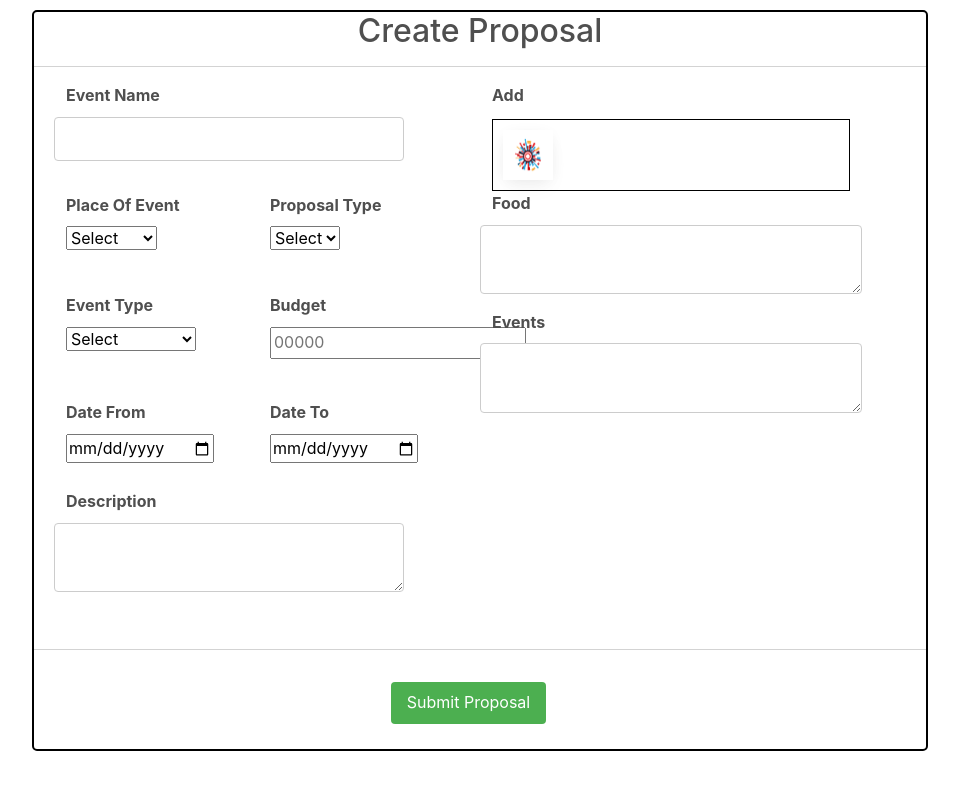
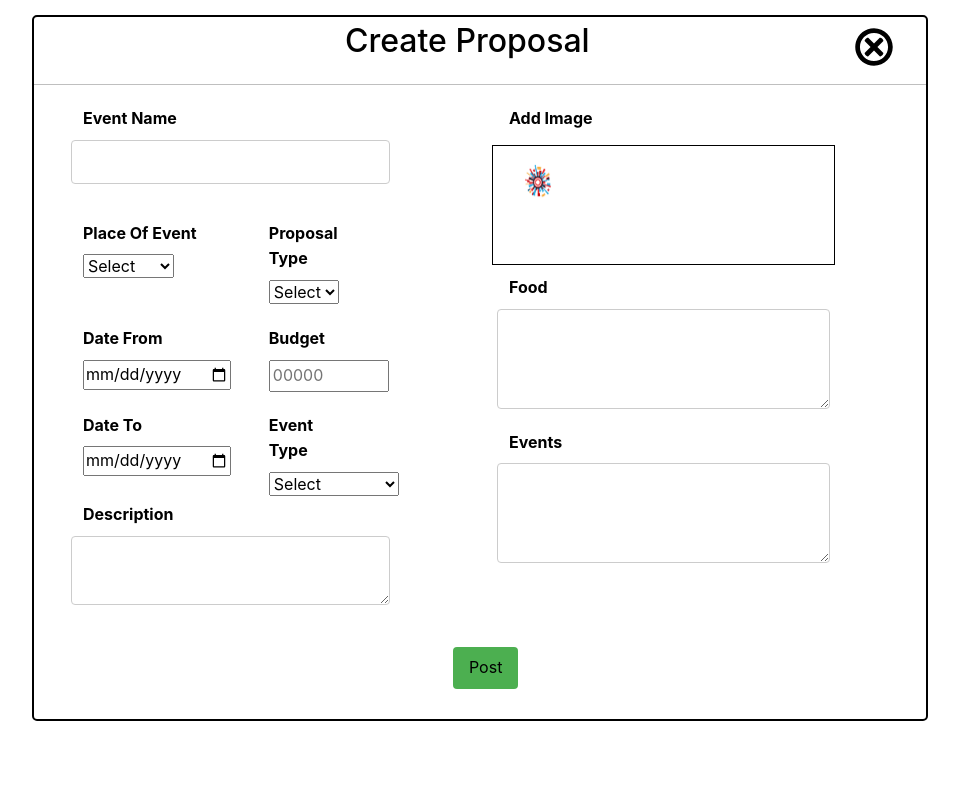
Before and after one commit to munnashah8709/EVENTPROPOSAL, a React (Create React App) app in the folder eventapp/: page /CreateProposal in a window 1280 px wide. Shown: the top 790 px of the page, without its empty margins (160-1119 px from the left). Built offline with nearby package versions, Linux system fonts and the light colour scheme.

Commit message:
delete branch

```diff
--- a/eventapp/src/Components/Proposals/CreateProposal.js
+++ b/eventapp/src/Components/Proposals/CreateProposal.js
@@ -1,5 +1,7 @@
 import React, { useEffect, useRef, useState } from "react";
 import { useNavigate } from "react-router-dom";
+
+import { GiCancel } from "react-icons/gi";
 import "./createProposal.css";
 
 const CreateProposal = () => {
@@ -16,77 +18,89 @@ const CreateProposal = () => {
   const [food, setFood] = useState("");
   const [events, setEvents] = useState("");
   const [url, setUrl] = useState("");
-const navigate =useNavigate()
-  useEffect(()=>{
-    if(url){
-      fetch("http://localhost:8080/createProposal",{
-        method:"post",
-        headers:{"Content-Type":"application/json",
-        "Authorization":"Bearer "+localStorage.getItem("jwt")
+  const navigate = useNavigate();
+  useEffect(() => {
+    if (url) {
+      fetch("http://localhost:8080/createProposal", {
+        method: "post",
+        headers: {
+          "Content-Type": "application/json",
+          Authorization: "Bearer " + localStorage.getItem("jwt"),
         },
-        body:JSON.stringify({
+        body: JSON.stringify({
           eventName: eventName,
-        place:place,
-        proposalType:proposalType,
-        eventType:eventType,
-        budget:budget,
-        date_from:dateFrom,
-        date_to:dateTo,
-        description:description,
-        albums:url,
-        food:food,
-        events:events,
+          place: place,
+          proposalType: proposalType,
+          eventType: eventType,
+          budget: budget,
+          date_from: dateFrom,
+          date_to: dateTo,
+          description: description,
+          albums: url,
+          food: food,
+          events: events,
+        }),
       })
-    })
-    .then(res=>res.json())
-    .then(data=>{
-        if(data.error){
-    alert(data.error)
-        }else{
-        alert("post saved")
-        navigate("/Vendor_Dashboard")
+        .then((res) => res.json())
+        .then((data) => {
+          if (data.error) {
+            alert(data.error);
+          } else {
+            alert("post saved");
+            navigate("/Vendor_Dashboard");
           }
         })
-    .catch(error=>{
-        console.log(error)
+        .catch((error) => {
+          console.log(error);
+        });
+    }
+  }, [url]);
+  const postImage = () => {
+    const data = new FormData();
+    data.append("file", image);
+    data.append("upload_preset", "Event-Proposal");
+    data.append("cloud_name", "dfqxuq3qn");
+    fetch("https://api.cloudinary.com/v1_1/dfqxuq3qn/image/upload", {
+      method: "post",
+      body: data,
     })
-
-    }
-    },[url])
-  const postImage=()=>{
-    const data=new FormData();
-    data.append("file",image);
-    data.append("upload_preset","Event-Proposal");
-    data.append("cloud_name","dfqxuq3qn");
-    fetch("https://api.cloudinary.com/v1_1/dfqxuq3qn/image/upload",{
-        method:"post",
-        body:data
+      .then((res) => res.json())
+      .then((data) => {
+        setUrl(data.url);
       })
-    .then(res=>res.json())
-    .then(data=>{setUrl(data.url)})
-    .catch(error=>{console.log(error)})
-
-}
-
+      .catch((error) => {
+        console.log(error);
+      });
+  };
 
   const loadfile = (event) => {
-    var output = document.getElementById('output');
+    var output = document.getElementById("output");
     var imgs = output.files.length;
     for (let i = 0; i < imgs; i++) {
       var urls = URL.createObjectURL(event.target.files[i]);
-      document.getElementById("galeria").innerHTML += '<img src="' + urls + '">';
+      document.getElementById("galeria").innerHTML +=
+        '<img src="' + urls + '">';
     }
-  }
+  };
   const handleclick = () => {
-    hiddenInputFile.current.click()
-  }
+    hiddenInputFile.current.click();
+  };
 
+  const backToVendorDasboard = () => {
+    navigate("/Vendor_Dashboard");
+  };
 
   return (
     <>
       <div className="C-proposal_container">
-        <div>
-          <h2 style={{ textAlign: "center" }}>Create Proposal</h2>
+        <div className="row">
+          <div className="col-4"></div>
+          <div className="col-4">
+            <h2>Create Proposal</h2>
+          </div>
+          <div className="col-4">
+            <GiCancel className="cancelBtn" onClick={backToVendorDasboard} />
+          </div>
         </div>
         <hr></hr>
         <div className="row">
@@ -122,7 +136,7 @@ const navigate =useNavigate()
               <div className="col-1"></div>
               <div className="col-5">
                 <label htmlFor="">Proposal Type</label>
-                <br />
+
                 <select
                   id="code-select"
                   onChange={(e) => {
@@ -135,10 +149,48 @@ const navigate =useNavigate()
                 </select>
               </div>
             </div>
-            <br></br>
 
             <div className="row" style={{ marginLeft: "20px" }}>
               <div className="col-6">
+                <label htmlFor="dateFrom">Date From</label>
+                <input
+                  type="date"
+                  id="dateFrom"
+                  value={dateFrom}
+                  onChange={(event) => setDateFrom(event.target.value)}
+                  required
+                />
+              </div>
+              <div className="col-1"></div>
+
+              <div className="col-3">
+                <label htmlFor="budget">Budget</label>
+                <input
+                  type="number"
+                  placeholder="00000"
+                  onChange={(e) => {
+                    setBudget(e.target.value);
+                  }}
+                  value={budget}
+                  style={{ width: "120px" }}
+                />
+              </div>
+            </div>
+
+            <div className="row" style={{ marginLeft: "20px" }}>
+              <div className="col-6">
+                <label htmlFor="dateTo">Date To</label>
+                <input
+                  type="date"
+                  id="dateTo"
+                  value={dateTo}
+                  onChange={(event) => setDateTo(event.target.value)}
+                  required
+                />
+              </div>
+
+              <div className="col-1"></div>
+              <div className="col-4">
                 <label htmlFor="eventType">Event Type</label>
                 <select
                   id="code-select"
@@ -154,76 +206,53 @@ const navigate =useNavigate()
                   <option value="Engagement">Engagement</option>
                 </select>
               </div>
-
-              <div className="col-1"></div>
-
-              <div className="col-3">
-                <label htmlFor="budget">Budget</label>
-                <input type="number" placeholder="00000" onChange = {(e)=>{setBudget(e.target.value)}} value={budget}/>
             </div>
-            </div>
-
-            <br></br>
-
-            <div className="row" style={{ marginLeft: "20px" }}>
-              <div className="col-4">
-                <label htmlFor="dateFrom">Date From</label>
-                <input
-                  type="date"
-                  id="dateFrom"
-                  value={dateFrom}
-                  onChange={(event) => setDateFrom(event.target.value)}
-                  required
-                />
-              </div>
-              <div className="col-3"></div>
-
-              <div className="col-3">
-                <label htmlFor="dateTo">Date To</label>
-                <input
-                  type="date"
-                  id="dateTo"
-                  value={dateTo}
-                  onChange={(event) => setDateTo(event.target.value)}
-                  required
-                />
-              </div>
-            </div>
- <br></br>
-
 
             <div className="row" style={{ marginLeft: "20px" }}>
               <label htmlFor="description">Description</label>
               <textarea
                 id="description"
                 value={description}
-                onChange={(event) =>setDescription(event.target.value)}
+                onChange={(event) => setDescription(event.target.value)}
               ></textarea>
             </div>
-
-
-            <br></br>
           </div>
 
           <div className="col-1"></div>
 
           <div class="col-5">
             <div className="row">
-              <label htmlFor="albums" onClick={handleclick}>Add</label>
-              <input id="output" className="fileinp" multiple type="file" accept="image/*" onChange={(e) => { loadfile(e); setImage(e.target.files[0]) }} ref={hiddenInputFile} style={{ display: "none" }} />
+              <label htmlFor="albums" onClick={handleclick}>
+                Add Image
+              </label>
+              <input
+                id="output"
+                className="fileinp"
+                multiple
+                type="file"
+                accept="image/*"
+                onChange={(e) => {
+                  loadfile(e);
+                  setImage(e.target.files[0]);
+                }}
+                ref={hiddenInputFile}
+                style={{ display: "none" }}
+              />
             </div>
-
             <div class="imgcontainer">
-            <div class="card"  id="galeria" style={{width:"50px", height:"50px"}}>
-            <img  style={{width:"50px", height:"50px"}} src={require("../../image/logo.png")} alt=""></img>
+              <div id="galeria" style={{ width: "50px", height: "50px" }}>
+                <img
+                  style={{ width: "50px", height: "50px" }}
+                  src={require("../../image/logo.png")}
+                  alt=""
+                ></img>
               </div>
             </div>
-
-
 
             <div className="row">
               <label htmlFor="food">Food</label>
               <textarea
+                className="textares"
                 id="description"
                 value={food}
                 onChange={(event) => setFood(event.target.value)}
@@ -233,18 +262,28 @@ const navigate =useNavigate()
             <div className="row">
               <label htmlFor="events">Events</label>
               <textarea
+                className="textares"
                 id="description"
                 value={events}
-                onChange={(event) =>setEvents(event.target.value)}
+                onChange={(event) => setEvents(event.target.value)}
               ></textarea>
             </div>
-
           </div>
         </div>
 
-        <hr></hr>
-        <button type="submit" style={{marginLeft:"40%"}} onClick={()=>postImage()}>Submit Proposal</button>
-        <br></br>
+        <div className="row">
+          <div className="col-4"></div>
+          <div className="col-4">
+            <button
+              type="submit"
+              style={{ marginLeft: "40%" }}
+              onClick={() => postImage()}
+            >
+              Post
+            </button>
+          </div>
+          <div className="col-4"></div>
+        </div>
         <br></br>
       </div>
     </>
--- a/eventapp/src/Components/Proposals/UpdateProposal.js
+++ b/eventapp/src/Components/Proposals/UpdateProposal.js
@@ -1,9 +1,9 @@
 import React, { useEffect, useRef, useState } from "react";
 import { useLocation, useNavigate } from "react-router-dom";
 import "./createProposal.css";
+import { GiCancel } from "react-icons/gi";
 
-const Upadateproposal = () => {
-
+const CreateProposal = () => {
   const hiddenInputFile = useRef(null);
   const [image, setImage] = useState([]);
   const [eventName, setEventName] = useState("");
@@ -17,64 +17,79 @@ const Upadateproposal = () => {
   const [food, setFood] = useState("");
   const [events, setEvents] = useState("");
   const [url, setUrl] = useState("");
+  const navigate = useNavigate();
 
-  const location=useLocation();
-  const id=location.state.updatedetails._id;
+  const location = useLocation();
+  const id = location.state.updatedetails._id;
 
-const navigate =useNavigate()
-  useEffect(()=>{
-    if(url){
-      fetch(`http://localhost:8080/update/${id}`,{
-        method:"put",
-        headers:{"Content-Type":"application/json",
-        "Authorization":"Bearer "+localStorage.getItem("jwt")
-           },
-        body:JSON.stringify({
-        eventName: eventName,
-        place:place,
-        proposalType:proposalType,
-        eventType:eventType,
-        budget:budget,
-        date_from:dateFrom,
-        date_to:dateTo,
-        description:description,
-        albums:url,
-        food:food,
-        events:events,
+  useEffect(() => {
+    if (url) {
+      fetch(`http://localhost:8080/update/${id}`, {
+        method: "put",
+        headers: {
+          "Content-Type": "application/json",
+          Authorization: "Bearer " + localStorage.getItem("jwt"),
+        },
+        body: JSON.stringify({
+          eventName: eventName,
+          place: place,
+          proposalType: proposalType,
+          eventType: eventType,
+          budget: budget,
+          date_from: dateFrom,
+          date_to: dateTo,
+          description: description,
+          albums: url,
+          food: food,
+          events: events,
+        }),
+      })
+        .then((res) => res.json())
+        .then((data) => {
+          if (data.error) {
+            alert(data.error);
+          } else {
+            alert("post saved");
+            navigate("/Vendor_Dashboard");
+          }
         })
+        .catch((error) => {
+          console.log(error);
+        });
+    }
+  }, [url]);
+  const postImage = () => {
+    const data = new FormData();
+    data.append("file", image);
+    data.append("upload_preset", "Event-Proposal");
+    data.append("cloud_name", "dfqxuq3qn");
+    fetch("https://api.cloudinary.com/v1_1/dfqxuq3qn/image/upload", {
+      method: "post",
+      body: data,
     })
-    .then(res=>res.json())
-    .then(data=>{
-        if(data.error){
-    alert(data.error)
-        }else{
-        alert("post saved")
-        navigate("/Vendor_Dashboard")
-      }
-    })
-    .catch(error=>{
-        console.log(error)
-    })
+      .then((res) => res.json())
+      .then((data) => {
+        setUrl(data.url);
+      })
+      .catch((error) => {
+        console.log(error);
+      });
+  };
 
+  const loadfile = (event) => {
+    var output = document.getElementById("output");
+    var imgs = output.files.length;
+    for (let i = 0; i < imgs; i++) {
+      var urls = URL.createObjectURL(event.target.files[i]);
+      document.getElementById("galeria").innerHTML +=
+        '<img src="' + urls + '">';
     }
-    },[url])
-  const postImage=()=>{
-    const data=new FormData();
-    data.append("file",image);
-    data.append("upload_preset","Event-Proposal");
-    data.append("cloud_name","dfqxuq3qn");
-    fetch("https://api.cloudinary.com/v1_1/dfqxuq3qn/image/upload",{
-        method:"post",
-        body:data
-    })
-    .then(res=>res.json())
-    .then(data=>{setUrl(data.url)})
-    .catch(error=>{console.log(error)})
+  };
+  const handleclick = () => {
+    hiddenInputFile.current.click();
+  };
 
-}
-
-
-useEffect(()=>{
+  useEffect(() => {
     setEventName(location.state.updatedetails.eventName);
     setFood(location.state.updatedetails.food);
     setDescription(location.state.updatedetails.description);
@@ -85,31 +100,24 @@ useEffect(()=>{
     setPlace(location.state.updatedetails.place);
     setProposalType(location.state.updatedetails.proposalType);
     setEventType(location.state.updatedetails.eventType);
-    setImage(location.state.updatedetails.albums[0])
+    setImage(location.state.updatedetails.albums[0]);
+  }, []);
 
-},[])
-
-
-  const loadfile = (event) => {
-    var output = document.getElementById('output');
-    var imgs = output.files.length;
-  for (let i = 0; i < imgs; i++) {
-      var urls = URL.createObjectURL(event.target.files[i]);
-      document.getElementById("galeria").innerHTML += '<img src="' + urls + '">';
-    }
-  }
-  const handleclick = () => {
-    hiddenInputFile.current.click()
-  }
-
-
-
+  const backToVendorDasboard = () => {
+    navigate("/Vendor_Dashboard");
+  };
 
   return (
     <>
       <div className="C-proposal_container">
-        <div>
-          <h2 style={{ textAlign: "center" }}>Update Proposal</h2>
+        <div className="row">
+          <div className="col-4"></div>
+          <div className="col-4">
+            <h2>Edit Proposal</h2>
+          </div>
+          <div className="col-4">
+            <GiCancel className="cancelBtn" onClick={backToVendorDasboard} />
+          </div>
         </div>
         <hr></hr>
         <div className="row">
@@ -145,7 +153,7 @@ useEffect(()=>{
               <div className="col-1"></div>
               <div className="col-5">
                 <label htmlFor="">Proposal Type</label>
-                <br />
+
                 <select
                   id="code-select"
                   onChange={(e) => {
@@ -158,10 +166,48 @@ useEffect(()=>{
                 </select>
               </div>
             </div>
-            <br></br>
 
             <div className="row" style={{ marginLeft: "20px" }}>
               <div className="col-6">
+                <label htmlFor="dateFrom">Date From</label>
+                <input
+                  type="date"
+                  id="dateFrom"
+                  value={dateFrom}
+                  onChange={(event) => setDateFrom(event.target.value)}
+                  required
+                />
+              </div>
+              <div className="col-1"></div>
+
+              <div className="col-3">
+                <label htmlFor="budget">Budget</label>
+                <input
+                  type="number"
+                  placeholder="00000"
+                  onChange={(e) => {
+                    setBudget(e.target.value);
+                  }}
+                  value={budget}
+                  style={{ width: "120px" }}
+                />
+              </div>
+            </div>
+
+            <div className="row" style={{ marginLeft: "20px" }}>
+              <div className="col-6">
+                <label htmlFor="dateTo">Date To</label>
+                <input
+                  type="date"
+                  id="dateTo"
+                  value={dateTo}
+                  onChange={(event) => setDateTo(event.target.value)}
+                  required
+                />
+              </div>
+
+              <div className="col-1"></div>
+              <div className="col-4">
                 <label htmlFor="eventType">Event Type</label>
                 <select
                   id="code-select"
@@ -177,76 +223,53 @@ useEffect(()=>{
                   <option value="Engagement">Engagement</option>
                 </select>
               </div>
-
-              <div className="col-1"></div>
-
-              <div className="col-3">
-                <label htmlFor="budget">Budget</label>
-                <input type="number" placeholder="00000" onChange = {(e)=>{setBudget(e.target.value)}} value={budget}/>
-              </div>
             </div>
-
-            <br></br>
-
-            <div className="row" style={{ marginLeft: "20px" }}>
-              <div className="col-4">
-                <label htmlFor="dateFrom">Date From</label>
-                <input
-                  type="date"
-                  id="dateFrom"
-                  value={dateFrom}
-                  onChange={(event) => setDateFrom(event.target.value)}
-                  required
-                />
-              </div>
-              <div className="col-3"></div>
-
-              <div className="col-3">
-                <label htmlFor="dateTo">Date To</label>
-                <input
-                  type="date"
-                  id="dateTo"
-                  value={dateTo}
-                  onChange={(event) => setDateTo(event.target.value)}
-                  required
-                />
-              </div>
-            </div>
- <br></br>
-
 
             <div className="row" style={{ marginLeft: "20px" }}>
               <label htmlFor="description">Description</label>
               <textarea
                 id="description"
                 value={description}
-                onChange={(event) =>setDescription(event.target.value)}
+                onChange={(event) => setDescription(event.target.value)}
               ></textarea>
             </div>
-
-
-            <br></br>
           </div>
 
           <div className="col-1"></div>
 
-          <div className="col-5">
+          <div class="col-5">
             <div className="row">
-              <label htmlFor="albums" onClick={handleclick}>Add</label>
-              <input id="output" className="fileinp" multiple type="file" accept="image/*" onChange={(e) => { loadfile(e); setImage(e.target.files[0]) }} ref={hiddenInputFile} style={{ display: "none" }} />
+              <label htmlFor="albums" onClick={handleclick}>
+                Add
+              </label>
+              <input
+                id="output"
+                className="fileinp"
+                multiple
+                type="file"
+                accept="image/*"
+                onChange={(e) => {
+                  loadfile(e);
+                  setImage(e.target.files[0]);
+                }}
+                ref={hiddenInputFile}
+                style={{ display: "none" }}
+              />
             </div>
-
-            <div className="imgcontainer">
-            <div className="card"  id="galeria" style={{width:"50px", height:"50px"}}>
-            <img  style={{width:"50px", height:"50px"}} src={require("../../image/logo.png")} alt=""></img>
+            <div class="imgcontainer">
+              <div id="galeria" style={{ width: "50px", height: "50px" }}>
+                <img
+                  style={{ width: "50px", height: "50px" }}
+                  src={require("../../image/logo.png")}
+                  alt=""
+                ></img>
+              </div>
             </div>
-          </div>
-
-
 
             <div className="row">
               <label htmlFor="food">Food</label>
               <textarea
+                className="textares"
                 id="description"
                 value={food}
                 onChange={(event) => setFood(event.target.value)}
@@ -256,22 +279,32 @@ useEffect(()=>{
             <div className="row">
               <label htmlFor="events">Events</label>
               <textarea
+                className="textares"
                 id="description"
                 value={events}
-                onChange={(event) =>setEvents(event.target.value)}
+                onChange={(event) => setEvents(event.target.value)}
               ></textarea>
             </div>
-
           </div>
         </div>
 
-        <hr></hr>
-        <button type="submit" style={{marginLeft:"40%"}} onClick={()=>postImage()}>Update Proposal</button>
-        <br></br>
+        <div className="row">
+          <div className="col-4"></div>
+          <div className="col-4">
+            <button
+              type="submit"
+              style={{ marginLeft: "40%" }}
+              onClick={() => postImage()}
+            >
+              Update
+            </button>
+          </div>
+          <div className="col-4"></div>
+        </div>
         <br></br>
       </div>
     </>
   );
 };
 
-export default Upadateproposal;
+export default CreateProposal;
--- a/eventapp/src/Components/Proposals/createProposal.css
+++ b/eventapp/src/Components/Proposals/createProposal.css
@@ -1,3 +1,8 @@
+body {
+
+  color: black;
+}
+
 form {
   display: flex;
   flex-direction: column;
@@ -12,7 +17,8 @@ form {
   margin-bottom: 0.5rem;
 }
 
-  input[type="text"], textarea {
+input[type="text"],
+textarea {
   width: 100%;
   padding: 0.5rem;
   margin-bottom: 1rem;
@@ -26,8 +32,8 @@ form {
   } */
 
 button[type="submit"] {
-    background-color: #4CAF50;
-    color: white;
+  background-color: #4caf50;
+  color: black;
   padding: 0.5rem 1rem;
   border: none;
   border-radius: 4px;
@@ -46,18 +52,56 @@ form {
   margin-top: 0.5rem;
 }
 
-
-  .C-proposal_container{
+.C-proposal_container {
   width: 70%;
   margin-left: 15%;
   border: 2px solid black;
-    margin-top: 10px;
+  margin-top: 15px;
   border-radius: 5px;
+  background-color:white;
 }
-  .imgcontainer{
+
+.imgcontainer {
   padding: 10px;
   border: 1px solid black;
-    height:auto;
+  height: 120px;
   width: 100%;
   margin-top: 2px;
+  margin-bottom: 10px;
 }
+
+.title {
+  text-align: center;
+  color: black;
+  font-weight: 900;
+  font-family:'Franklin Gothic Medium', 'Arial Narrow', Arial, sans-serif;
+  background-color:darkgreen;
+  padding: 10px;
+}
+
+#galeria{
+  display: grid;
+  grid-template-columns:repeat(5,minmax(70px,50px));
+  grid-template-rows:repeat(auto-fit,minmax(55px,50px));
+}
+
+
+#galeria img{
+  width: 50px;
+  margin-left: 10px;
+  height: 50px;
+}
+.row{
+margin: 5px;
+}
+
+.textares{
+  height: 100px;
+}
+.cancelBtn{
+  margin-top: 5px;
+  width: 50px;
+  height: 40px;
+  float: right;
+  margin-right: 10px;
+}
```
Lines whose indentation alone changed are shown as unchanged.
